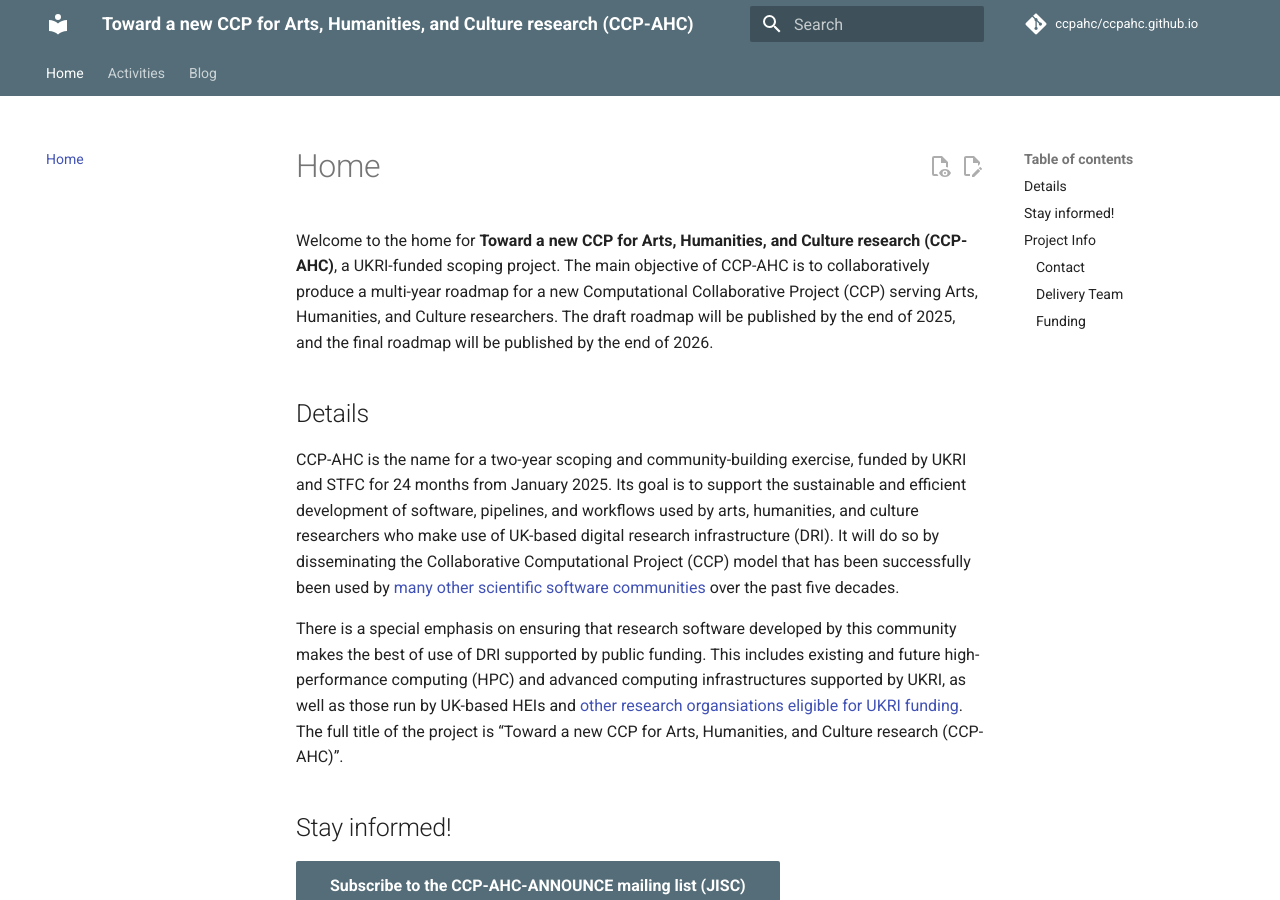
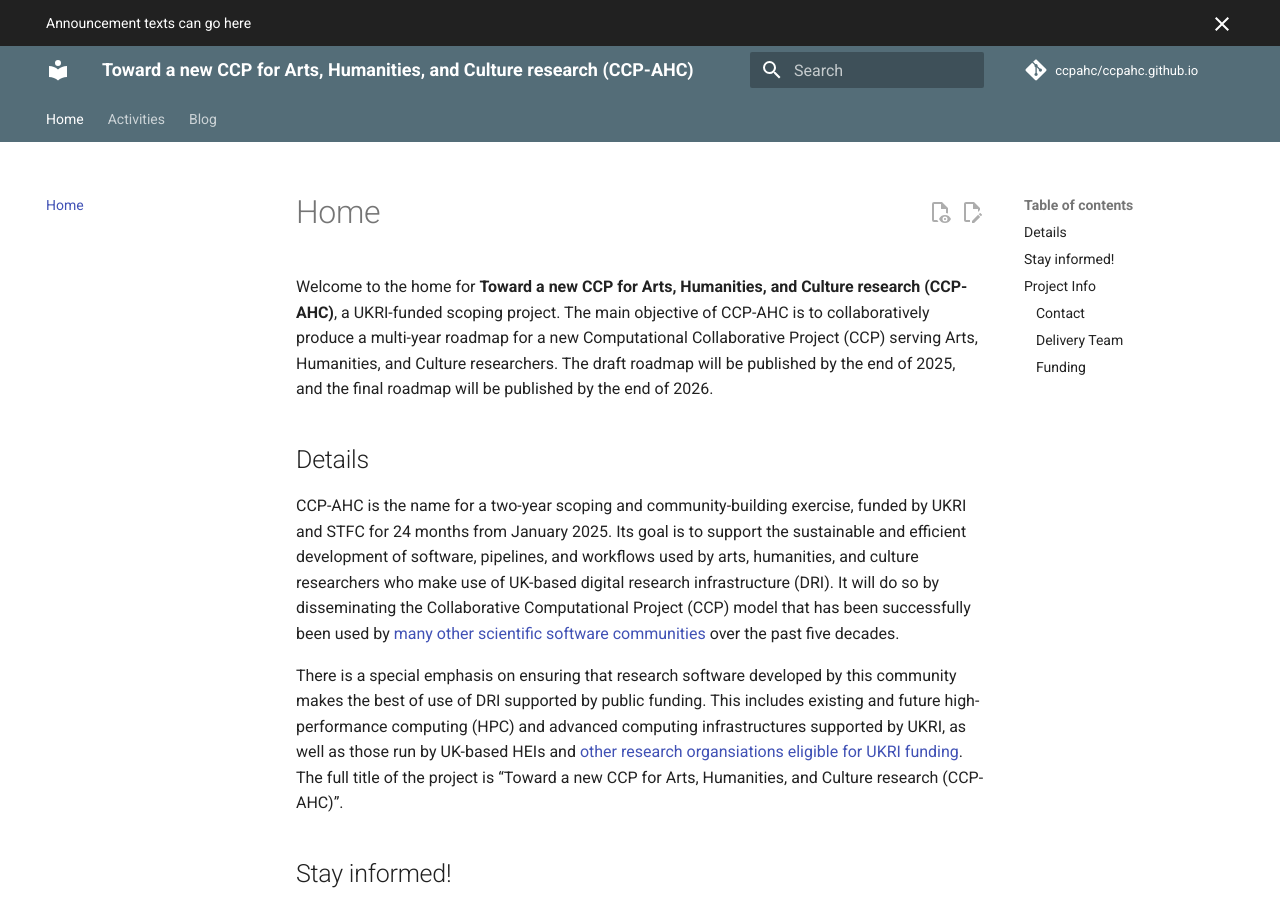
Before and after one commit to ccpahc/ccpahc.github.io, an MkDocs documentation site: the page built from docs/index.md, in a window 1280 px wide and 900 px high. Built offline with MkDocs 1.6.1 and Material for MkDocs 9.7.7, drawn with Linux system fonts in a browser that asks for light colours; comment, search, counter and statistics services are not loaded; some of the changed lines change nothing that is shown.

Commit message:
Enable support for announcement bar.

```diff
--- a/mkdocs.yml
+++ b/mkdocs.yml
@@ -9,6 +9,7 @@ theme:
     palette:
         scheme: default
         primary: blue grey
+    custom_dir: overrides
     features:
         - navigation.tracking
         - navigation.indexes
@@ -17,6 +18,7 @@ theme:
         - search.suggest
         - content.action.edit
         - content.action.view
+        - announce.dismiss
 
 markdown_extensions:
     - attr_list
--- /dev/null
+++ b/overrides/main.html
@@ -0,0 +1,7 @@
+{% extends "base.html" %}
+
+<!--
+{% block announce %}
+  Announcement texts can go here
+{% endblock %}
+-->
```
